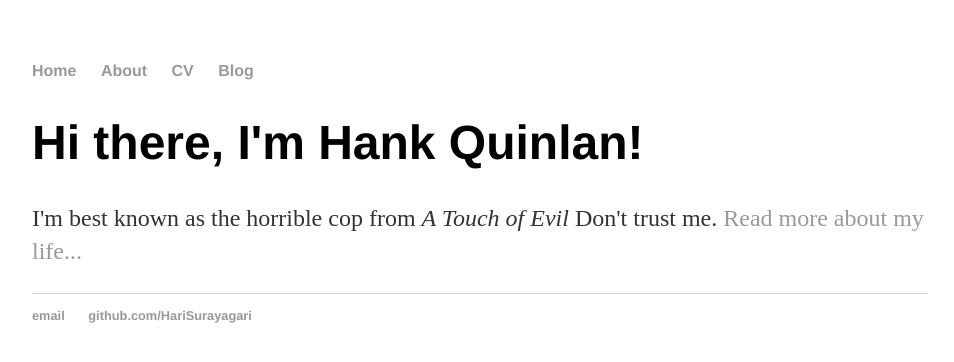
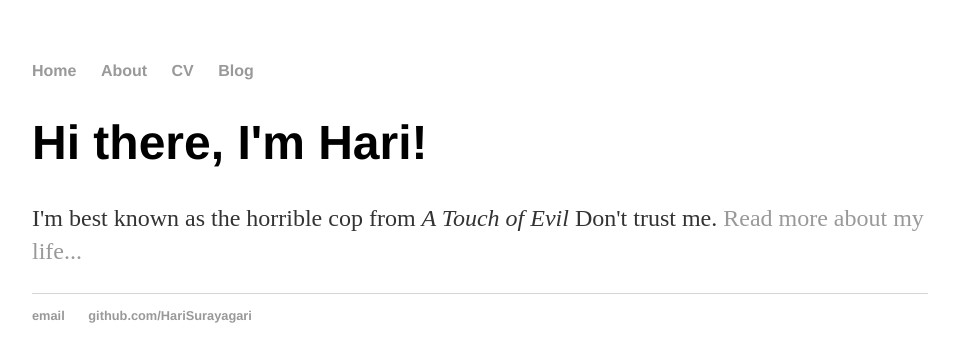
Before and after one commit to HariSurayagari/portfolio, a Jekyll site: the page built from index.html, in a window 1280 px wide. Shown: the top 362 px of the page, without its empty margins (160-1114 px from the left). Built offline with Jekyll 4.4.1, drawn with Linux system fonts in a browser that asks for light colours.

Commit message:
Update index.html

```diff
--- a/index.html
+++ b/index.html
@@ -3,6 +3,6 @@ layout: default
 title: Hank Quinlan, Horrible Cop
 ---
 <div class="blurb">
-	<h1>Hi there, I'm Hank Quinlan!</h1>
+	<h1>Hi there, I'm Hari!</h1>
 	<p>I'm best known as the horrible cop from <em>A Touch of Evil</em> Don't trust me. <a href="/about">Read more about my life...</a></p>
 </div><!-- /.blurb -->
```
